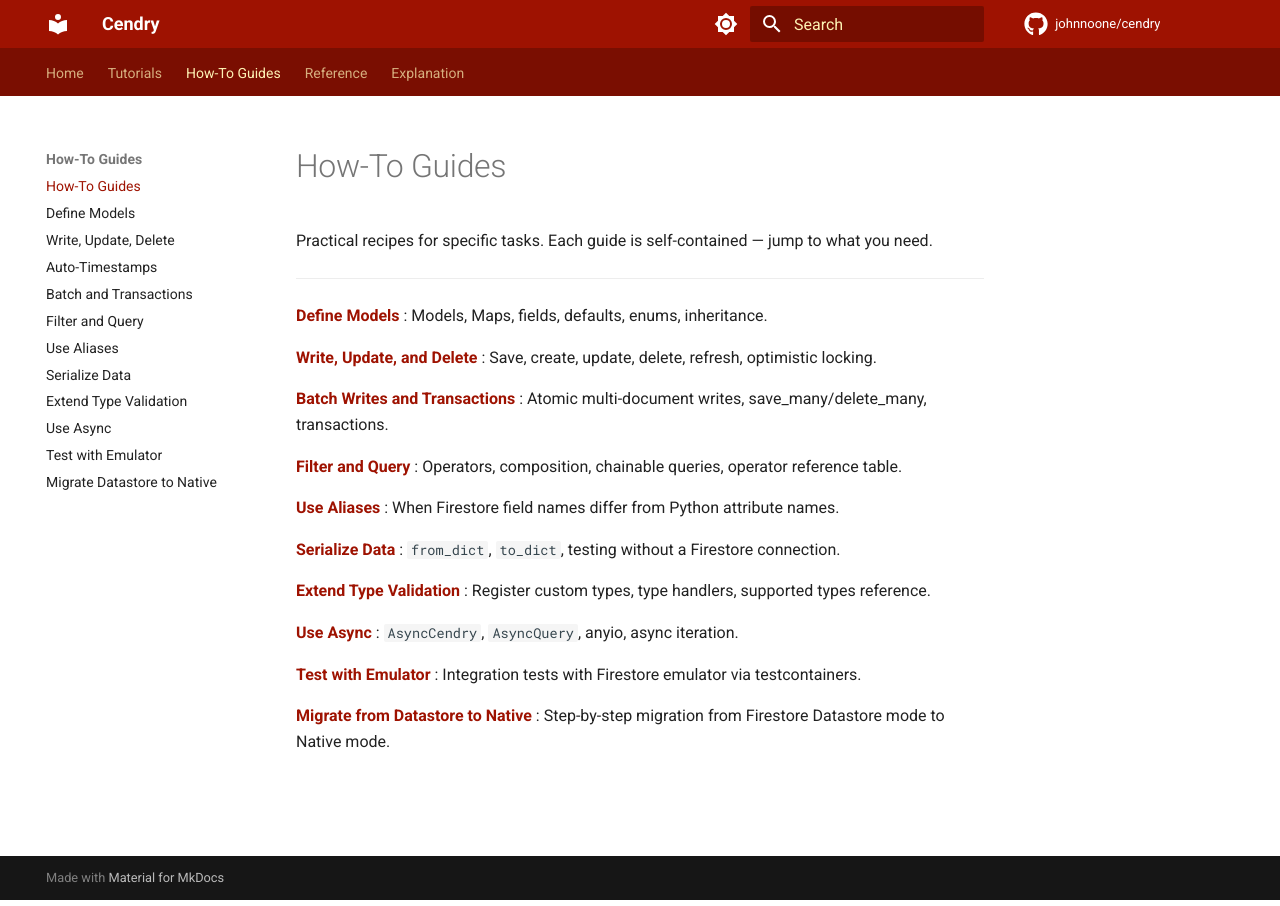
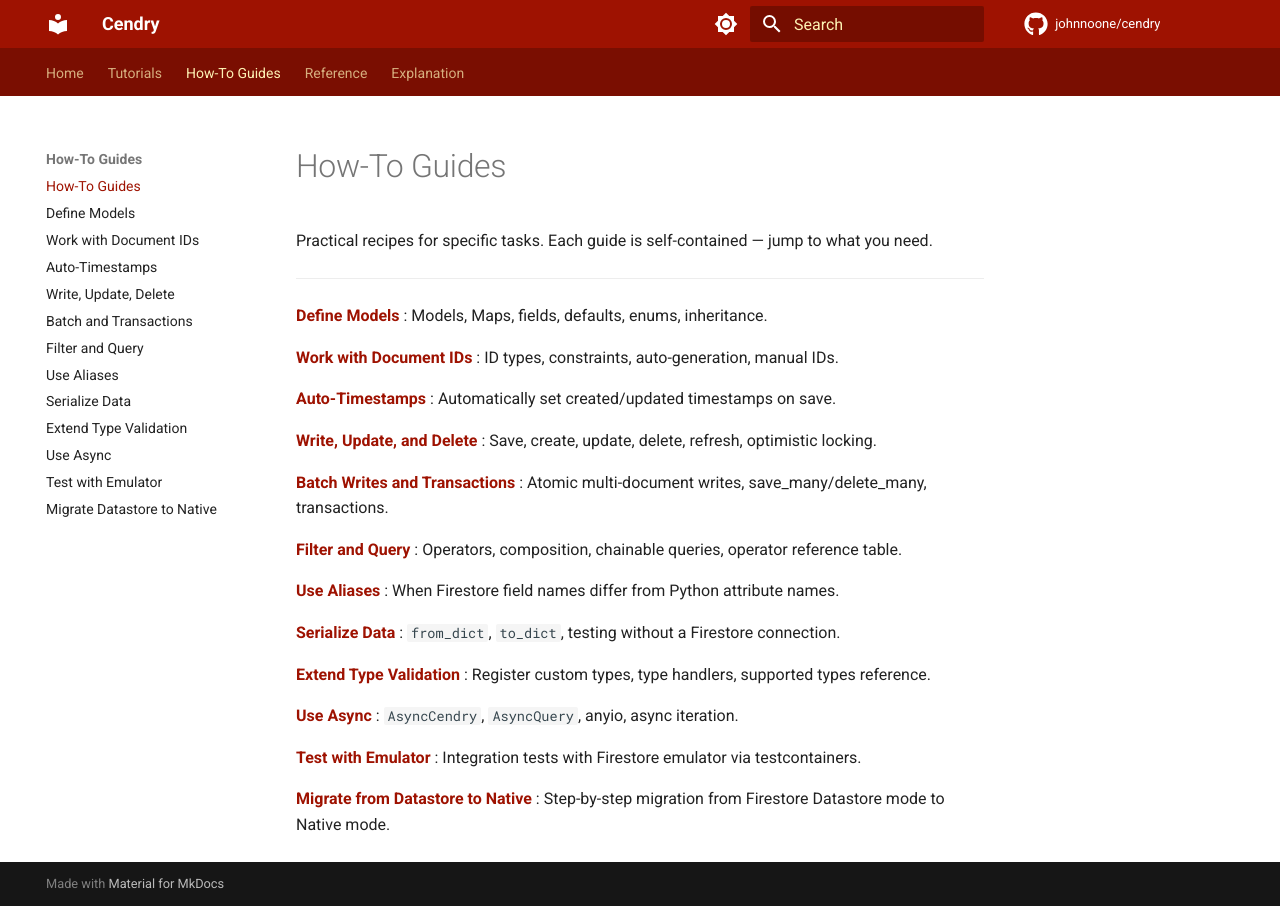
Before and after one commit to johnnoone/cendry, an MkDocs documentation site: the page built from docs/how-to/index.md, in a window 1280 px wide. Built offline with MkDocs 1.6.1 and Material for MkDocs 9.7.7, drawn with Linux system fonts in a browser that asks for light colours; comment, search, counter and statistics services are not loaded.

Commit message:
docs: add document-ids and auto-timestamps to navigation

```diff
--- a/docs/how-to/index.md
+++ b/docs/how-to/index.md
@@ -6,6 +6,12 @@ Practical recipes for specific tasks. Each guide is self-contained — jump to w
 
 **[Define Models](models.md)**
 :   Models, Maps, fields, defaults, enums, inheritance.
+
+**[Work with Document IDs](document-ids.md)**
+:   ID types, constraints, auto-generation, manual IDs.
+
+**[Auto-Timestamps](auto-timestamps.md)**
+:   Automatically set created/updated timestamps on save.
 
 **[Write, Update, and Delete](writing.md)**
 :   Save, create, update, delete, refresh, optimistic locking.
--- a/mkdocs.yml
+++ b/mkdocs.yml
@@ -87,8 +87,9 @@ nav:
   - How-To Guides:
     - how-to/index.md
     - Define Models: how-to/models.md
+    - Work with Document IDs: how-to/document-ids.md
+    - Auto-Timestamps: how-to/auto-timestamps.md
     - Write, Update, Delete: how-to/writing.md
-    - Auto-Timestamps: how-to/auto-timestamps.md
     - Batch and Transactions: how-to/batch-and-transactions.md
     - Filter and Query: how-to/filtering.md
     - Use Aliases: how-to/aliases.md
```
